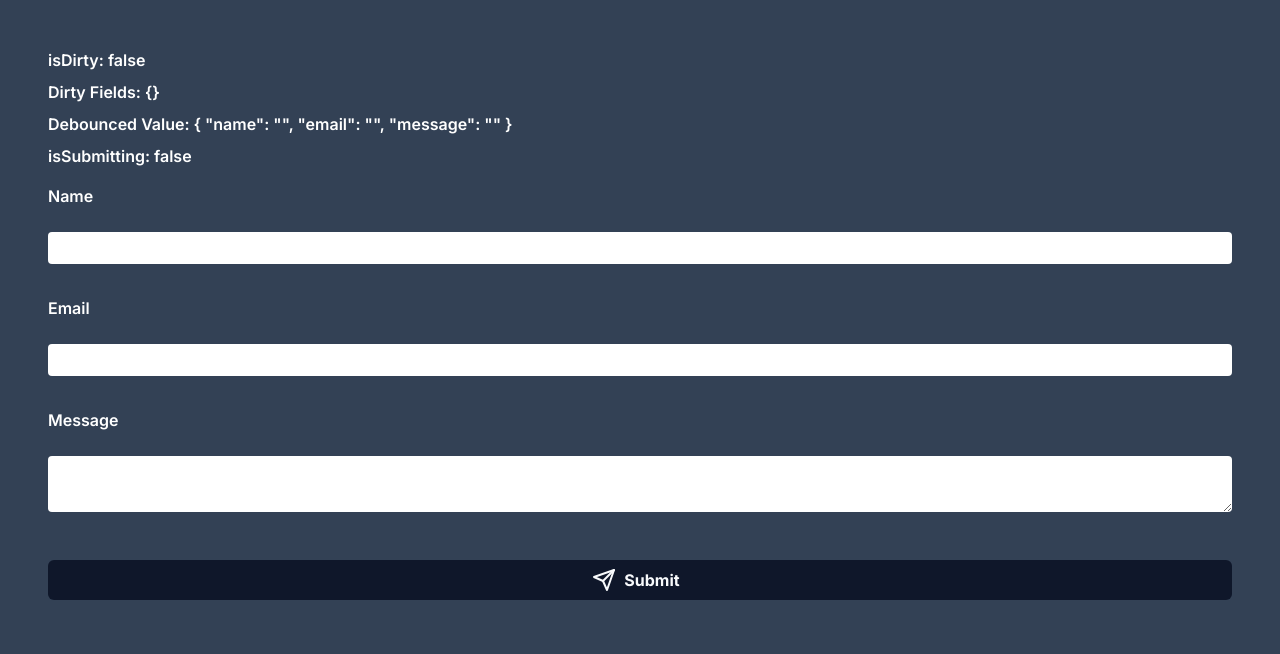
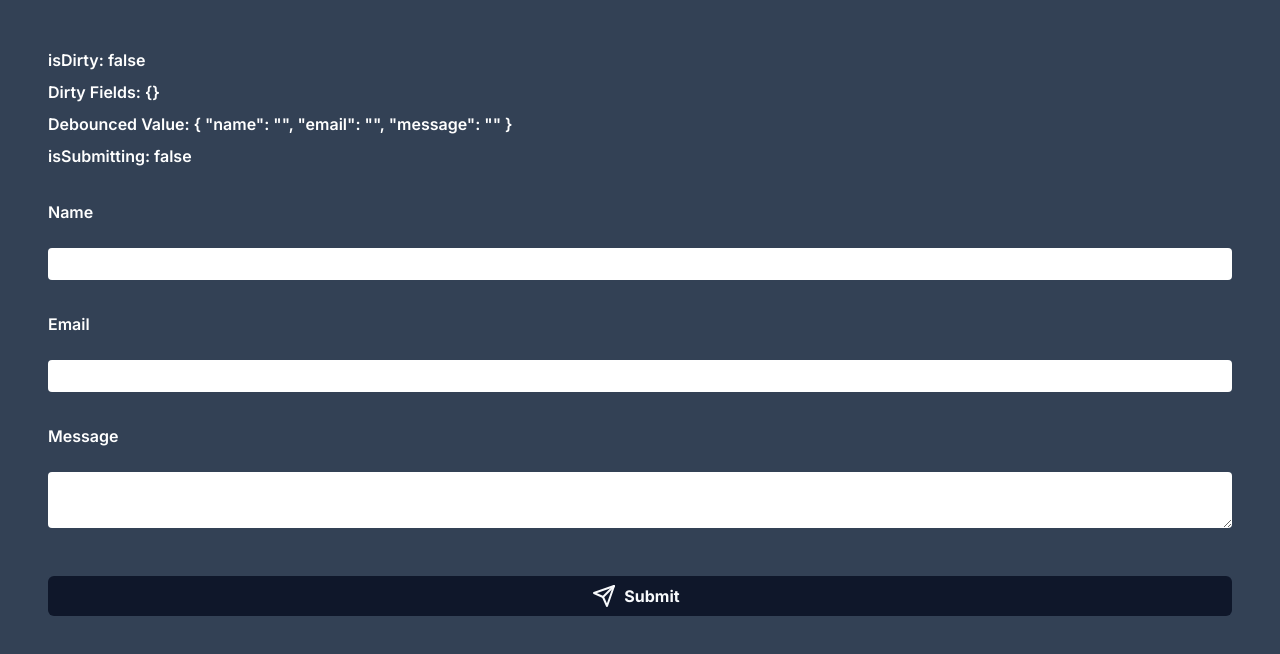
Before and after one commit to SBL-Technology-Solutions/react-hook-form-conditional-fields, a Next.js app: page / in a window 1280 px wide. Shown: the top 654 px of the page. Built offline with nearby package versions, Linux system fonts and the light colour scheme.

Commit message:
add more space between form state fields and form itself

```diff
--- a/app/components/AutoSaveForm.tsx
+++ b/app/components/AutoSaveForm.tsx
@@ -96,7 +96,7 @@ export const AutoSaveForm = () => {
       </div>
 
       <form
-        className="flex flex-col gap-4 py-4"
+        className="flex flex-col gap-4 py-8"
         onSubmit={handleSubmit(onSubmit)}
       >
         <div className="flex flex-col gap-4">
```
